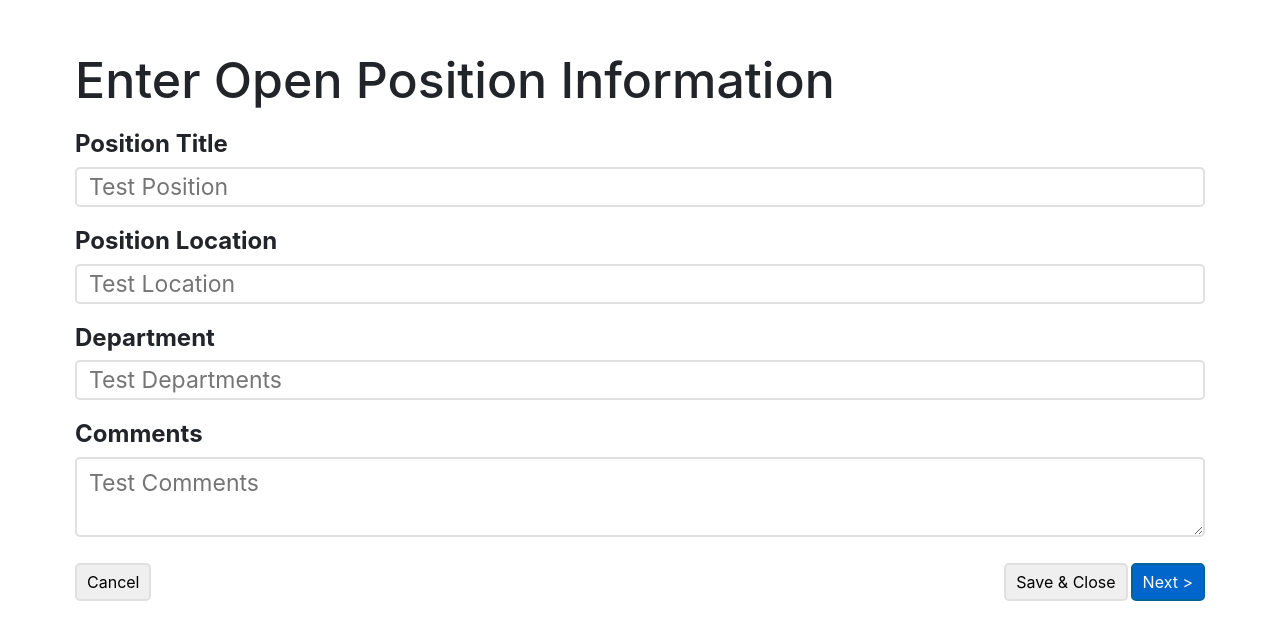
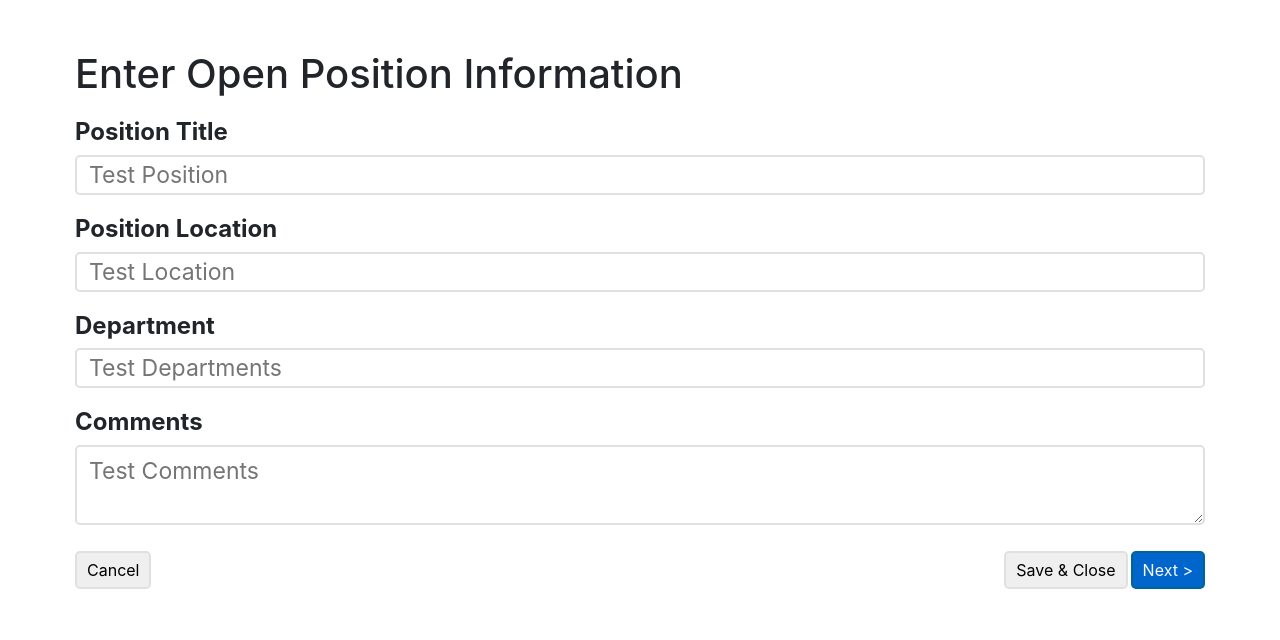
Before and after one commit to andywu0489/smartworks-form, a website built with webpack: page index.html in a window 1280 px wide. Built offline with nearby package versions, Linux system fonts and the light colour scheme.

Commit message:
Edit media query

```diff
--- a/assets/styles/index.scss
+++ b/assets/styles/index.scss
@@ -94,8 +94,8 @@ h4 {
   font-weight: 350;
 }
 
-@media screen and (min-width: 900px) {
-  h1 {font-size: 50px;}
+@media screen and (max-width: 900px) {
+  h1 {font-size: 40px;}
 }
 
 @media screen and (max-width: 750px) {
```
